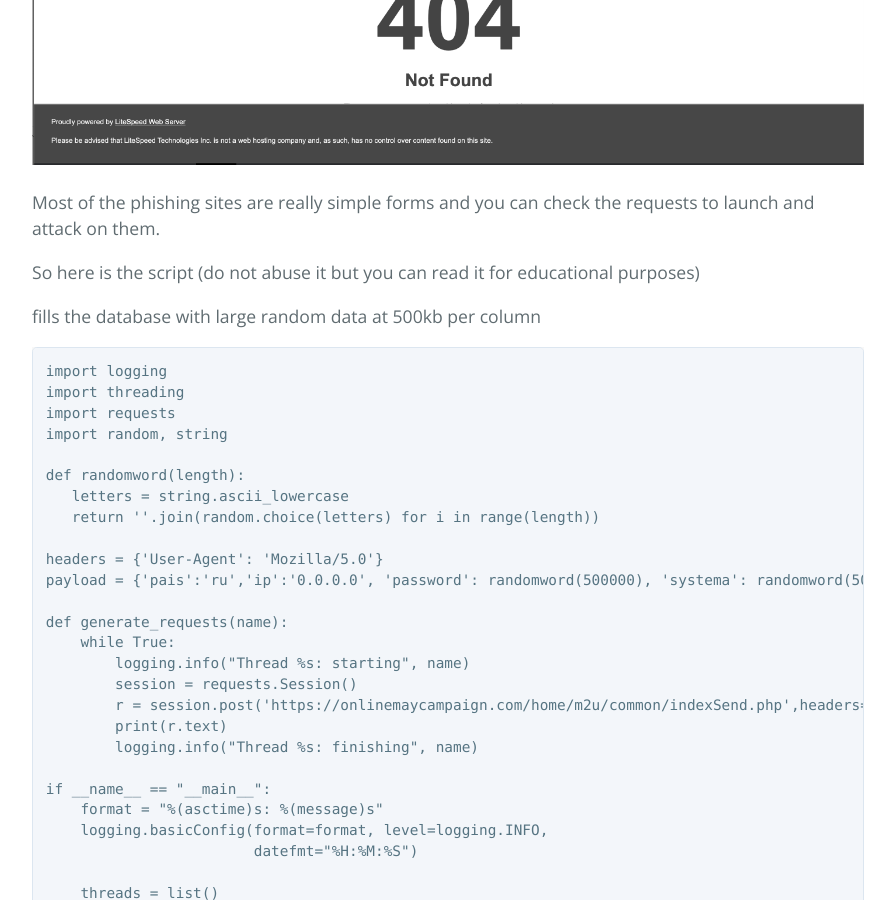
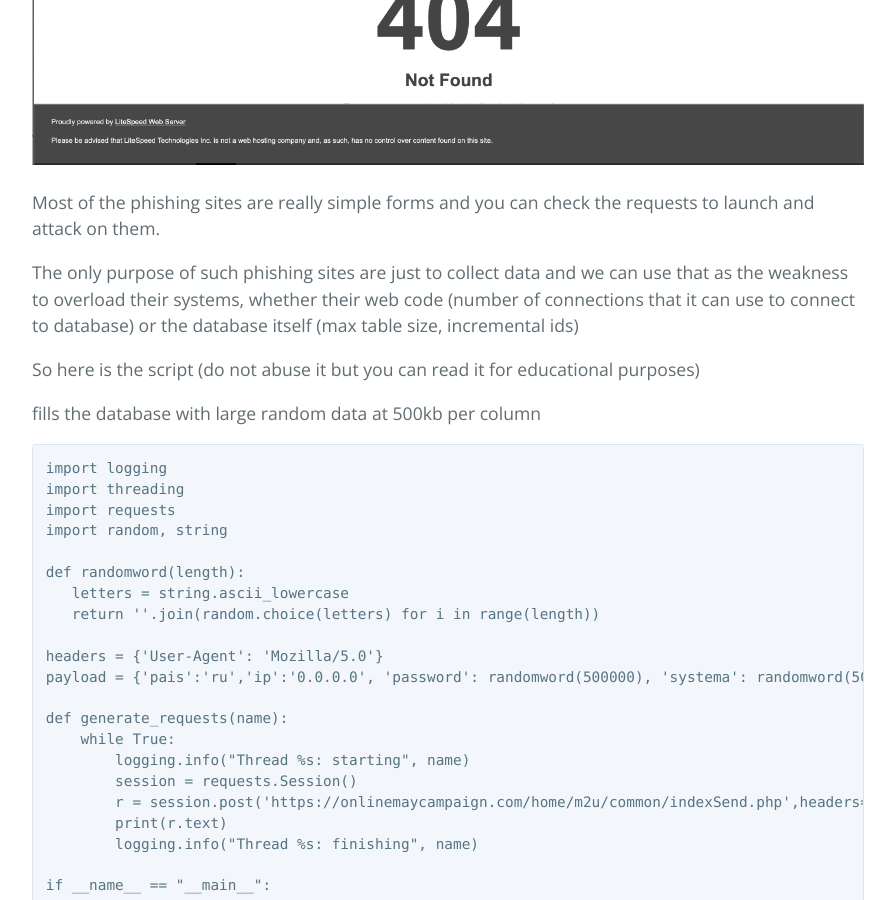
Before and after one commit to muhammadn/muhammadn.github.io, a Jekyll site: the page built from _posts/2021-01-21-annoying-phishers.md, in a window 1280 px wide and 900 px high, scrolled down 2932 px. Shown: the whole window, without its empty margins (192-1087 px from the left). Built offline with Jekyll 4.4.1, drawn with Linux system fonts in a browser that asks for light colours.

Commit message:
add more info

```diff
--- a/_posts/2021-01-21-annoying-phishers.md
+++ b/_posts/2021-01-21-annoying-phishers.md
@@ -27,6 +27,8 @@ After running it for about half-and-hour, the perpretor finally took it's websit
 ![Site 404]({{ site.url }}/assets/images/attack successful.png){:class="img-responsive"}
 
 Most of the phishing sites are really simple forms and you can check the requests to launch and attack on them.
+
+The only purpose of such phishing sites are just to collect data and we can use that as the weakness to overload their systems, whether their web code (number of connections that it can use to connect to database) or the database itself (max table size, incremental ids)
 
 So here is the script (do not abuse it but you can read it for educational purposes)
 
```
